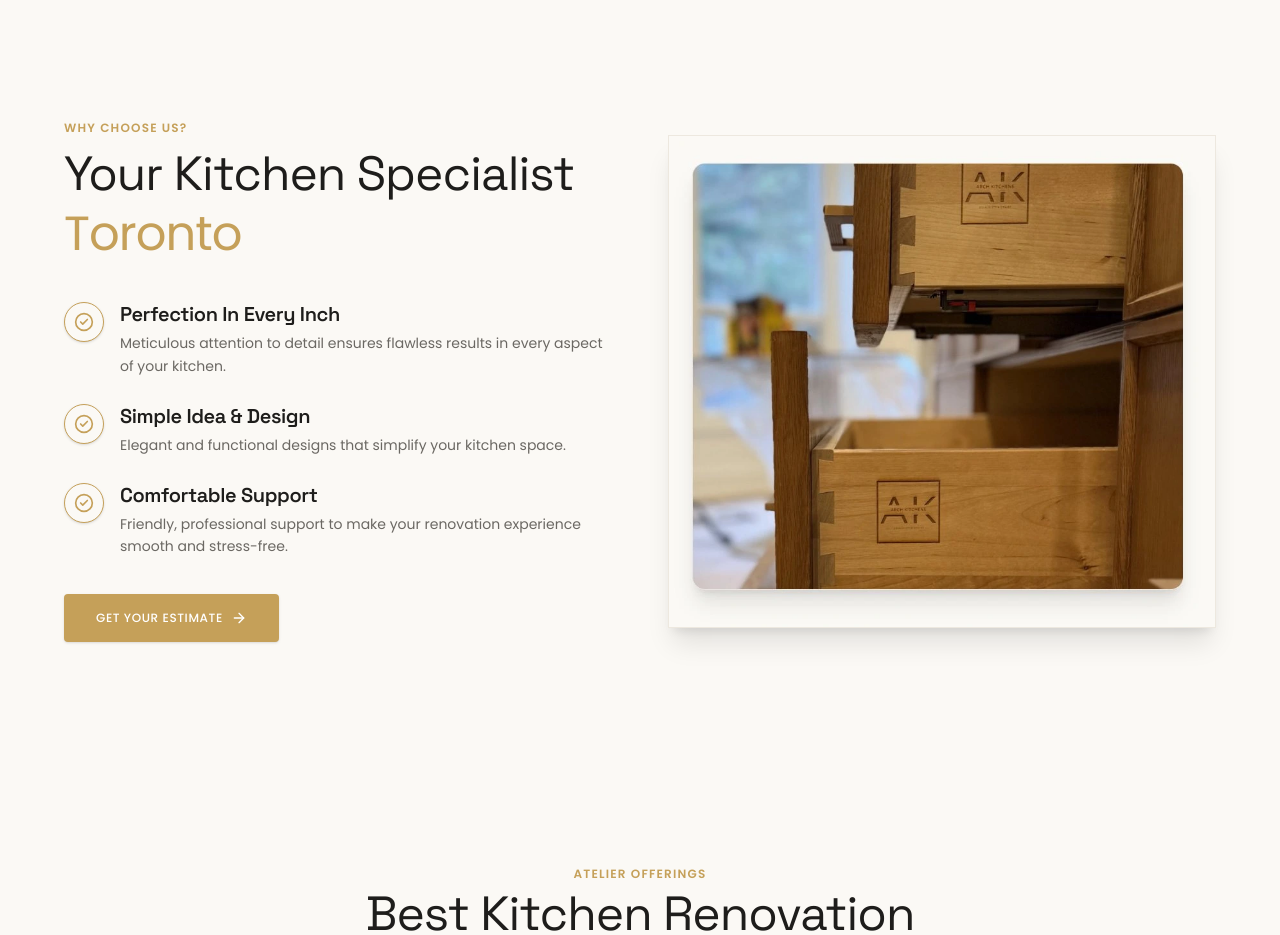
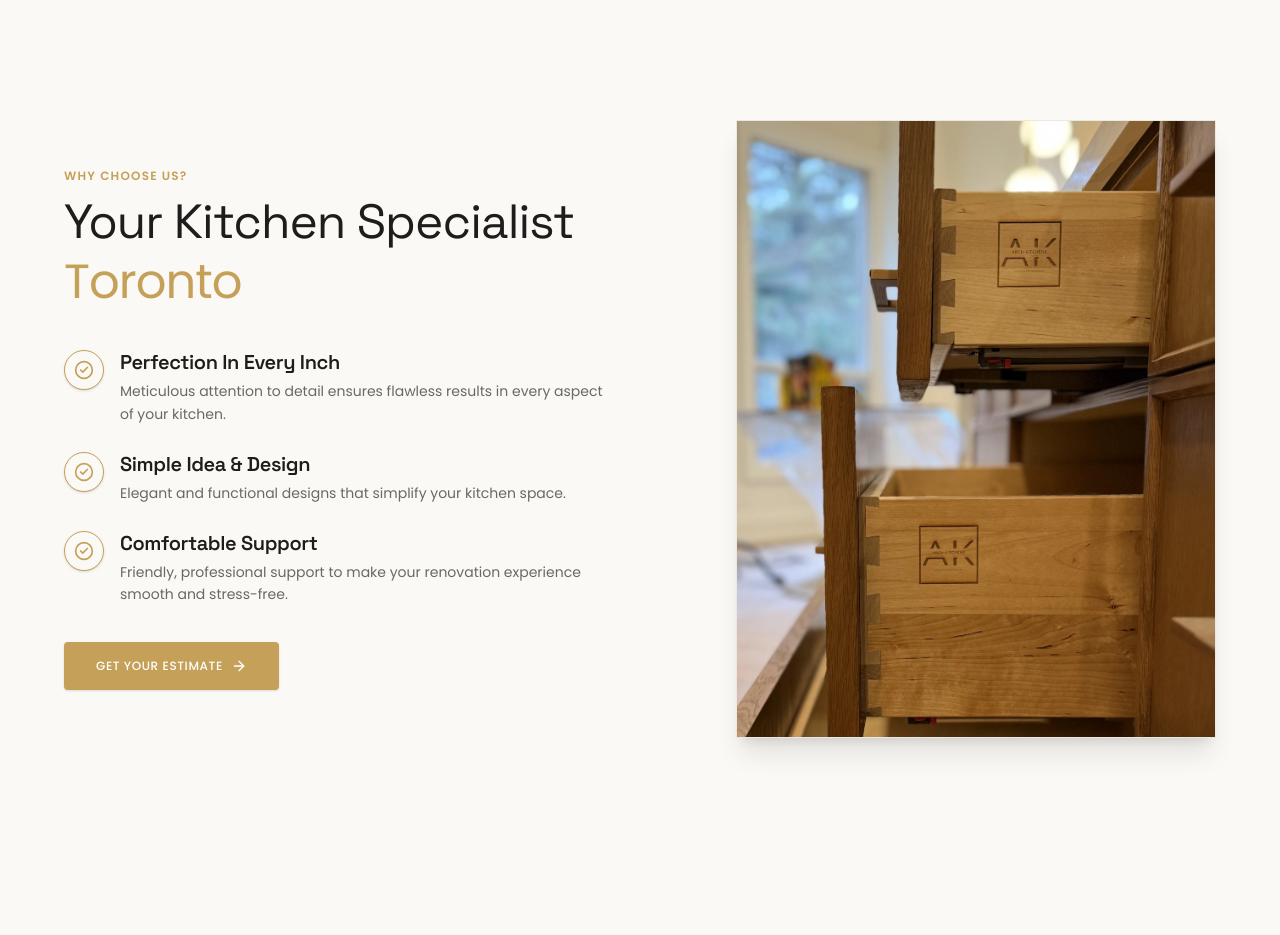
Before and after one commit to ahal0309/arch-kitchen, a Next.js app: page / in a window 1280 px wide. Shown: the part 3200-4135 px from the top of the page. Built offline with nearby package versions, Linux system fonts and the light colour scheme; a web font is replaced by a local one.

Commit message:
Eliminate white border frame and restore true original full-bleed aspect ratio for specialist joinery image

```diff
--- a/src/app/page.tsx
+++ b/src/app/page.tsx
@@ -798,9 +798,9 @@ export default function HomePage() {
               </div>
             </div>
 
-            {/* Right Media Column with 3 Floating Steps */}
-            <div className="lg:col-span-6 relative">
-              <div className="relative rounded-none overflow-hidden shadow-xl border border-[#ede8df] bg-[#fbf9f5] aspect-[850/765] z-10 group">
+            {/* Right Media Column with Specialist Joinery Showcase */}
+            <div className="lg:col-span-6 relative flex justify-center lg:justify-end">
+              <div className="relative w-full max-w-[480px] rounded-none overflow-hidden shadow-xl border border-[#ede8df] bg-[#fbf9f5] aspect-[2253/2899] z-10 group">
                 <Image
                   src="/arch_kitchen/IMG_9775.webp"
                   alt="Your Kitchen Specialist Toronto Showcase"
```
Also changed, not shown: public/arch_kitchen/IMG_9775.webp.
